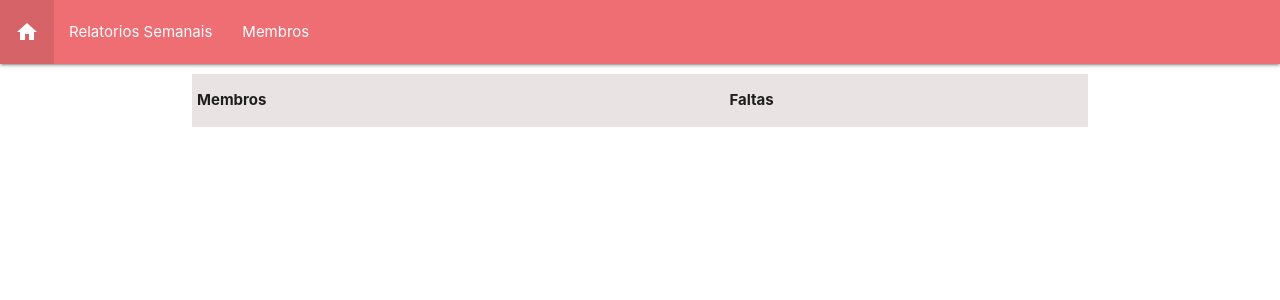
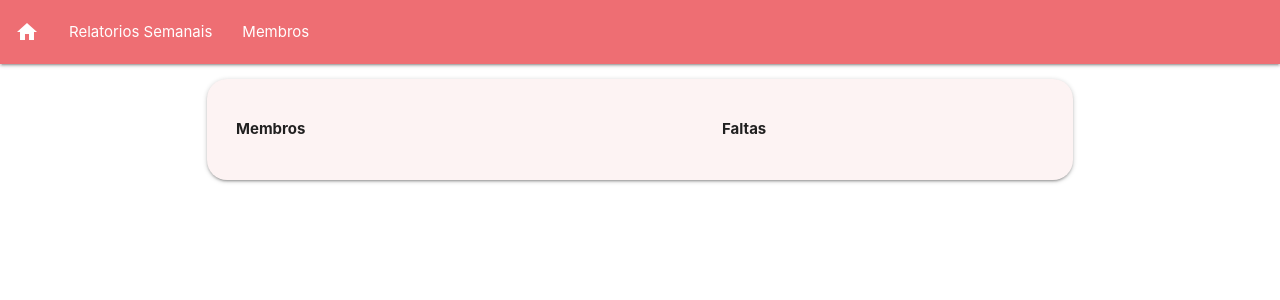
Before and after one commit to eubrunorossato/Church_Project, a React (Create React App) app in the folder frontend/: page /member-list in a window 1280 px wide. Shown: the top 300 px of the page. Built offline with nearby package versions, Linux system fonts and the light colour scheme.

Commit message:
table member list

```diff
--- a/frontend/package.json
+++ b/frontend/package.json
@@ -4,6 +4,7 @@
   "private": true,
   "dependencies": {
     "@material-ui/core": "^4.7.0",
+    "axios": "^0.19.0",
     "material-design-icons": "^3.0.1",
     "materialize-css": "^1.0.0-rc.2",
     "node-sass": "^4.13.0",
--- a/frontend/src/components/memberList/memberList.js
+++ b/frontend/src/components/memberList/memberList.js
@@ -1,11 +1,12 @@
 import React from "react";
-import { Table } from "react-materialize";
+import { Table, CardPanel } from "react-materialize";
 import "./memberList.scss"
 
 const userList = () => {
   return (
     <div className="container">
-      <Table className="memberList" striped="true">
+      <CardPanel className="card-panel">
+        <Table striped="true">
           <thead>
             <tr>
               <th data-field="id">
@@ -19,6 +20,7 @@ const userList = () => {
           <tbody>
           </tbody>
         </Table>
+      </CardPanel>
     </div>
   )
 }
--- a/frontend/src/components/memberList/memberList.scss
+++ b/frontend/src/components/memberList/memberList.scss
@@ -1,4 +1,12 @@
 .memberList{
-  background-color:#eae3e3;
+  background-color:#ffffff;
   margin-top: 10px;
 }
+
+.card-panel {
+    transition: box-shadow .25s;
+    padding: 24px;
+    margin: 15px !important;
+    border-radius: 20px !important;
+    background-color: rgb(253, 243, 243) !important;
+}
```
Lines whose indentation alone changed are shown as unchanged.
